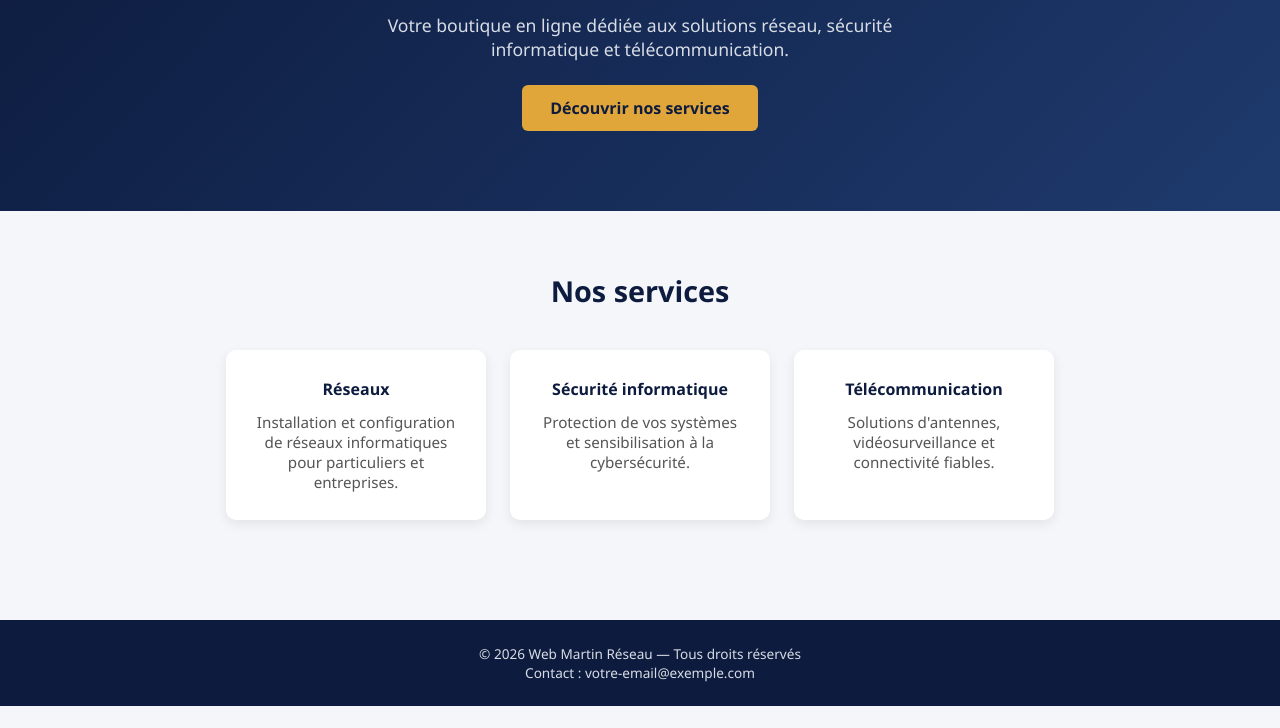
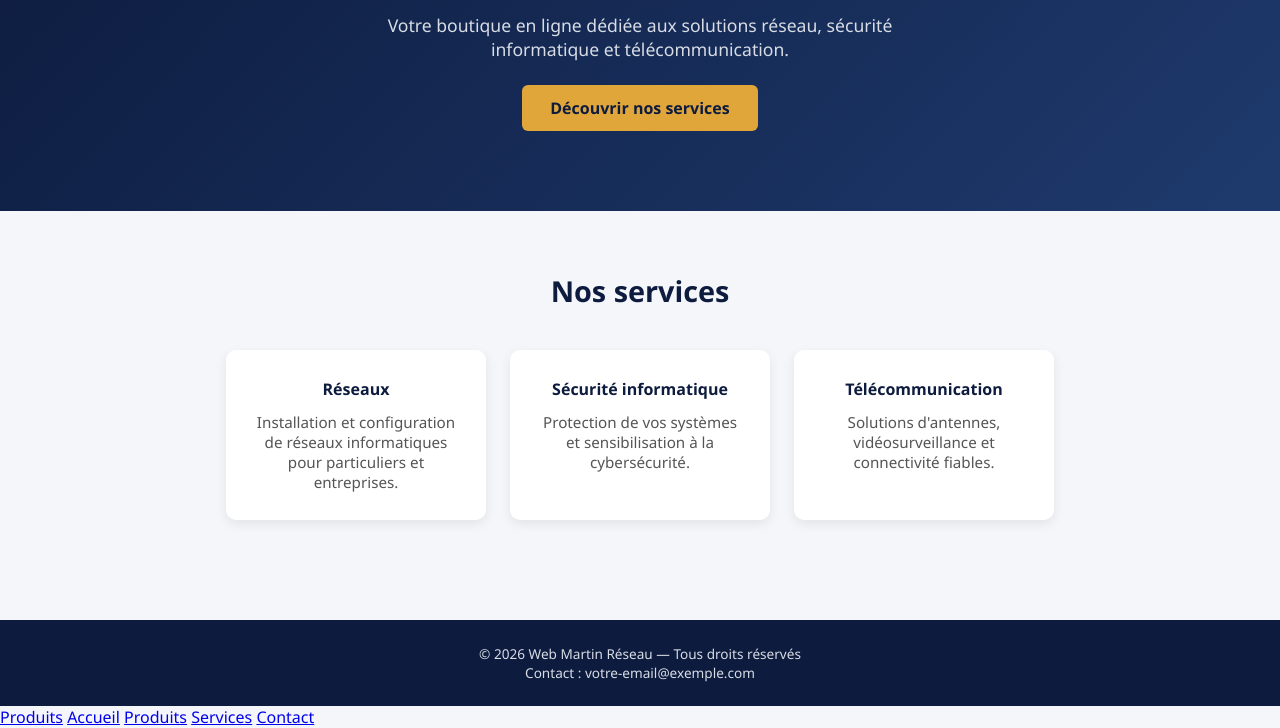
Before and after one commit to martinlegba2010-sketch/martinweb--r-seau, a plain HTML site: page index.html in a window 1280 px wide. Shown: the part 218-946 px from the top of the page. Before the commit the page ends 924 px from the top, so only its background shows below. Drawn offline with Linux system fonts and the light colour scheme.

Commit message:
Update index.html

```diff
--- a/index.html
+++ b/index.html
@@ -140,3 +140,10 @@
 
 </body>
 </html>
+<nav>
+ <a href="produits.html">Produits</a>
+  <a href="#accueil">Accueil</a>
+  <a href="produits.html">Produits</a>
+  <a href="#services">Services</a>
+  <a href="#contact">Contact</a>
+</nav>
```
